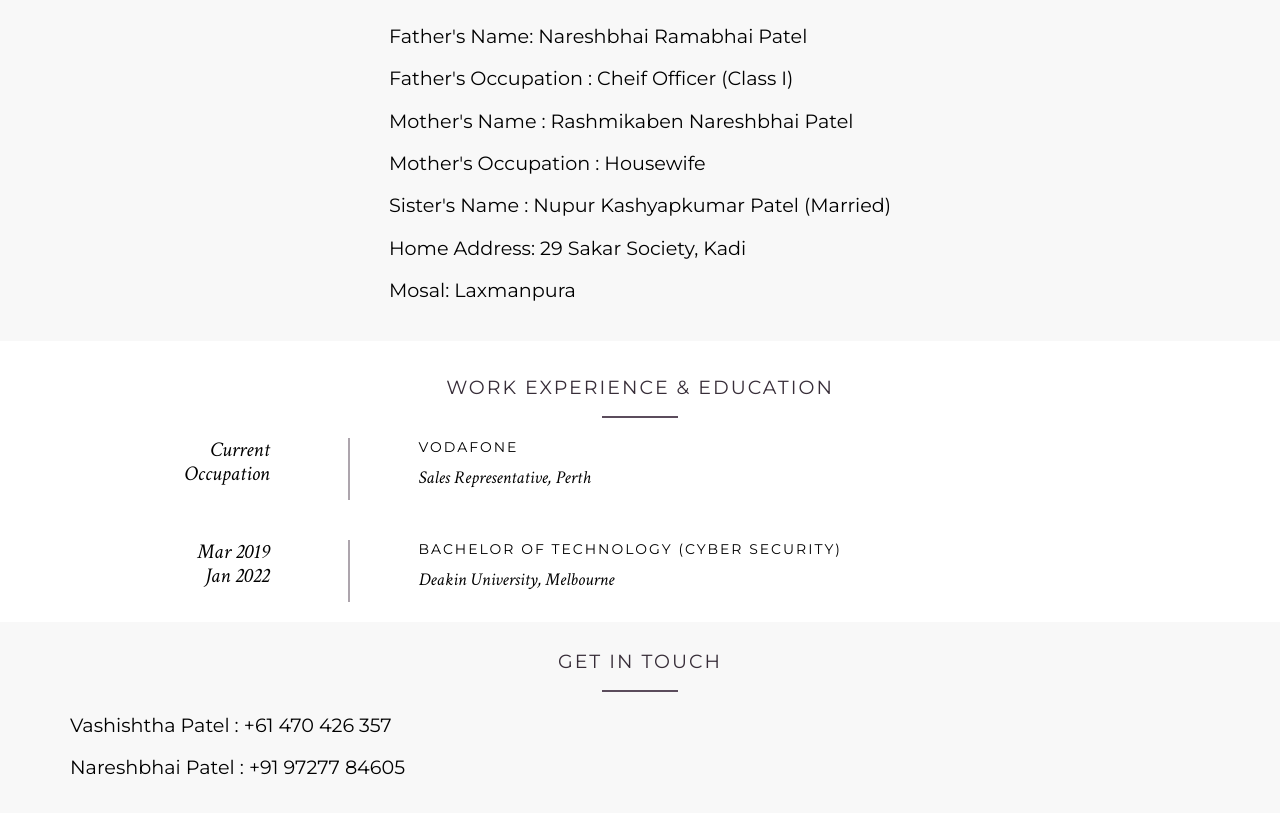
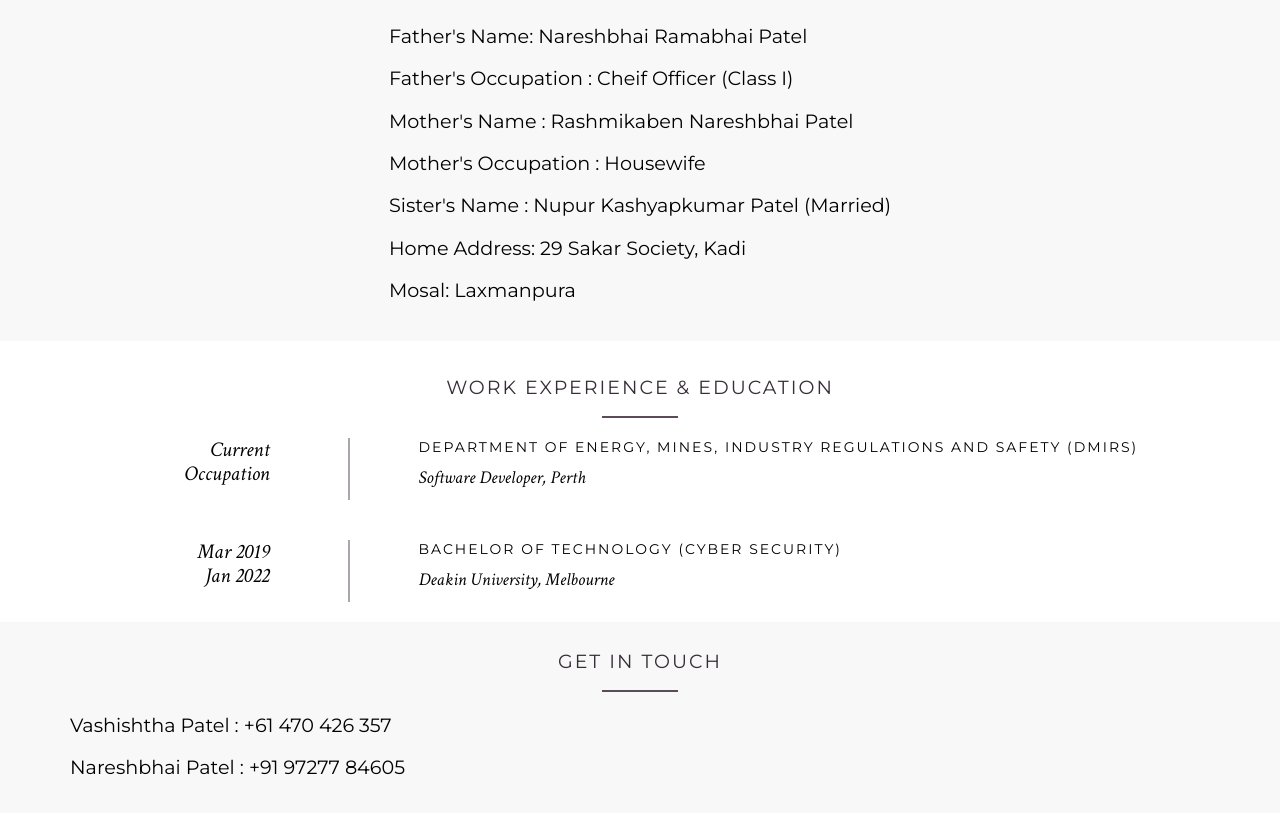
Before and after one commit to kashyap21/kashyap21.github.io, a plain HTML site: page index.html in a window 1280 px wide. Shown: the part 584-1397 px from the top of the page. Drawn offline with nearby package versions, Linux system fonts and the light colour scheme; some packages are replaced by stand-ins of ours; a script that the page names is missing.

Commit message:
Update index.html

```diff
--- a/index.html
+++ b/index.html
@@ -153,8 +153,8 @@ mod tempor incididunt ut labore et dolore magna aliqua. Ut enim ad minim veniam,
                 </div>
             </div>
         	<div class="expertiesdesc col-xs-12 col-sm-9 col-md-9 col-lg-9">
-            	<h4>Vodafone</h4>
-                <h5>Sales Representative, Perth</h5>
+            	<h4>Department of Energy, Mines, Industry Regulations and Safety (DMIRS)</h4>
+                <h5>Software Developer, Perth</h5>
             </div>
         </div>
         <div class="row media">
```
